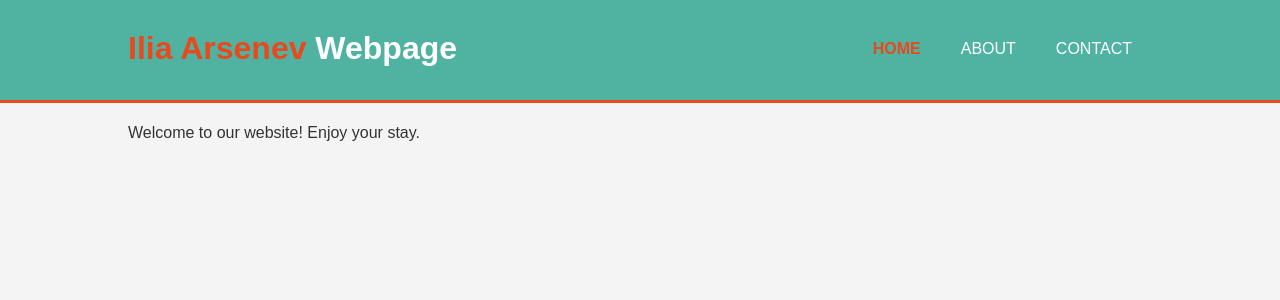
After one commit to anegoda1995/7, a PHP site: page /views/homepage.php in a window 1280 px wide. The commit adds this page. Shown: the top 300 px of the page. Run offline with PHP 8.4, Linux system fonts and the light colour scheme; the template is opened without the code that fills it, so the values that code supplies are empty.

Commit message:
Finished simple routing, added some HTML+CSS for the homepage

```diff
--- a/docker-compose.yml
+++ b/docker-compose.yml
@@ -2,6 +2,7 @@ version: '3.8'
 
 services:
   nginx:
+    platform: linux/amd64
     image: nginx:latest
     ports:
       - "80:80"
@@ -22,7 +23,7 @@ services:
       - app-network
 
   db:
-    image: mysql:5.7
+    image: mysql:8
     environment:
       MYSQL_ROOT_PASSWORD: rootpassword
       MYSQL_DATABASE: appdb
--- /dev/null
+++ b/src/views/homepage.php
@@ -0,0 +1,97 @@
+<!DOCTYPE html>
+<html>
+<head>
+    <meta charset="UTF-8">
+    <meta name="viewport" content="width=device-width, initial-scale=1.0">
+    <title><?php echo htmlspecialchars($title); ?></title>
+    <style>
+        /* Include CSS here */
+        body {
+            font-family: Arial, sans-serif;
+            background-color: #f4f4f4;
+            margin: 0;
+            padding: 0;
+            color: #333;
+        }
+
+        .container {
+            width: 80%;
+            margin: auto;
+            overflow: hidden;
+        }
+
+        header {
+            background: #50b3a2;
+            color: white;
+            padding-top: 30px;
+            min-height: 70px;
+            border-bottom: #e8491d 3px solid;
+        }
+
+        header a {
+            color: #ffffff;
+            text-decoration: none;
+            text-transform: uppercase;
+            font-size: 16px;
+        }
+
+        header ul {
+            padding: 0;
+            margin: 0;
+            list-style: none;
+            overflow: hidden;
+        }
+
+        header li {
+            float: left;
+            display: inline;
+            padding: 0 20px 0 20px;
+        }
+
+        header #branding {
+            float: left;
+        }
+
+        header #branding h1 {
+            margin: 0;
+        }
+
+        header nav {
+            float: right;
+            margin-top: 10px;
+        }
+
+        header .highlight, header .current a {
+            color: #e8491d;
+            font-weight: bold;
+        }
+
+        header a:hover {
+            color: #ffffff;
+            font-weight: bold;
+        }
+    </style>
+</head>
+<body>
+<header>
+    <div class="container">
+        <div id="branding">
+            <h1><span class="highlight">Ilia Arsenev</span> Webpage</h1>
+        </div>
+        <nav>
+            <ul>
+                <li class="current"><a href="index.php">Home</a></li>
+                <li><a href="about.php">About</a></li>
+                <li><a href="contact.php">Contact</a></li>
+            </ul>
+        </nav>
+    </div>
+</header>
+
+<div class="container">
+    <h1><?php echo htmlspecialchars($title); ?></h1>
+    <p>Welcome to our website! Enjoy your stay.</p>
+    <!-- Additional HTML content -->
+</div>
+</body>
+</html>
```
Also changed, not shown: src/Router.php (added, +57 -0 lines), src/controllers/MainGetController.php (added, +25 -0 lines), src/controllers/MainPostController.php (added, +19 -0 lines), src/index.php (+3 -15 lines), src/post_handler.php (+3 -4 lines), README.md (added), 1 other file.
